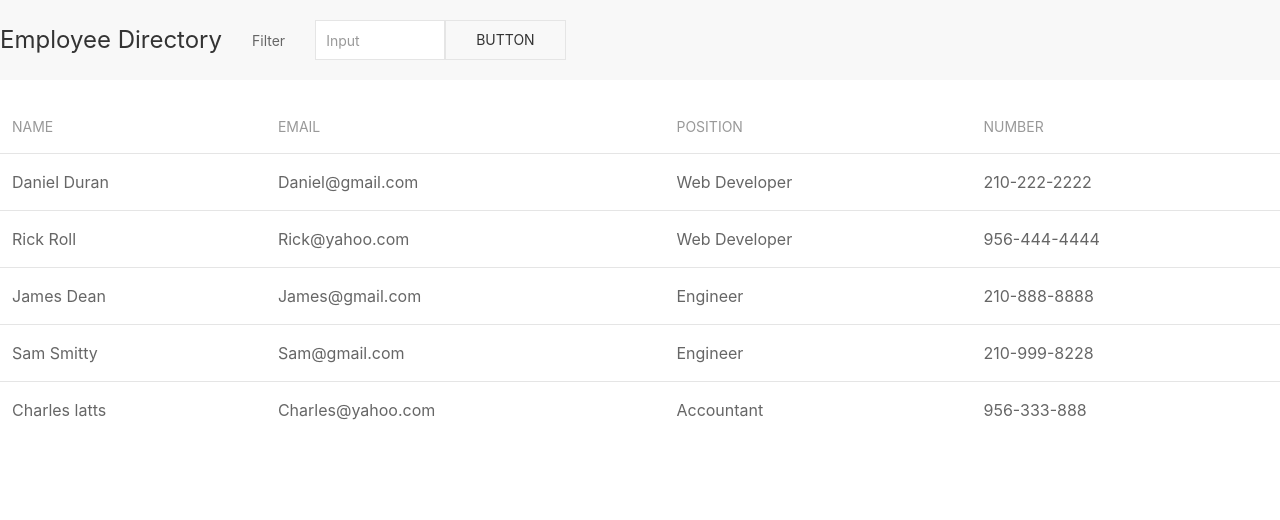
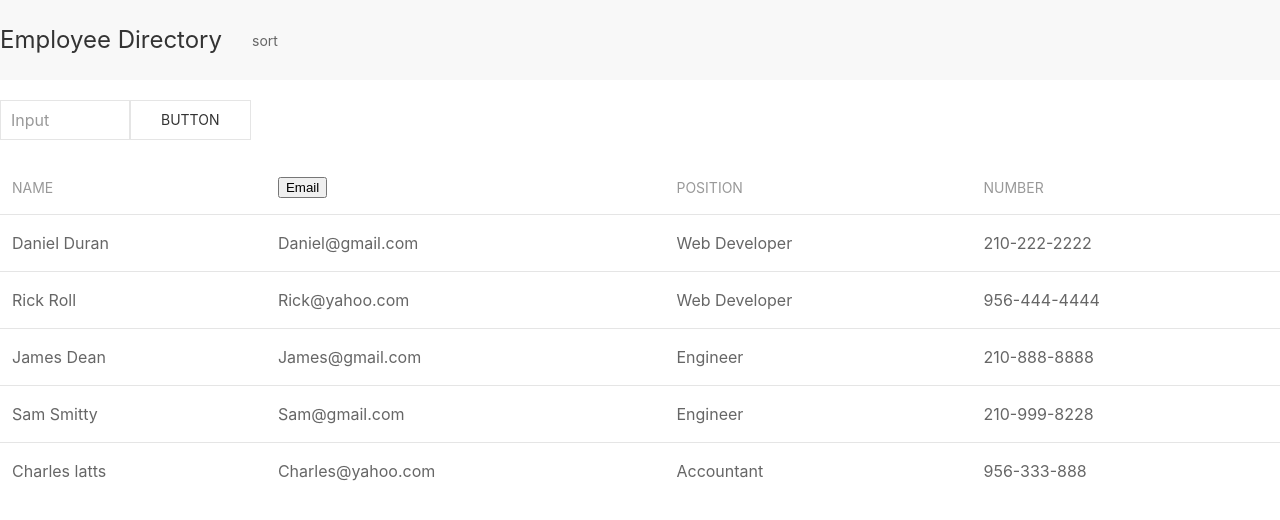
Before and after one commit to DanielD10/EmployeeDirectory, a React (Create React App) app: page / in a window 1280 px wide. Shown: the top 520 px of the page. Built offline with nearby package versions, Linux system fonts and the light colour scheme.

Commit message:
finished filter option

```diff
--- a/src/components/Header/index.js
+++ b/src/components/Header/index.js
@@ -11,14 +11,11 @@
 
 
         <div className="uk-navbar-item">
-            <div>Filter</div>
+            <div>sort</div>
         </div>
 
         <div className="uk-navbar-item">
-            <form>
-                <input className="uk-input uk-form-width-small" type="text" placeholder="Input"/>
-                <button className="uk-button uk-button-default">Button</button>
-            </form>
+
         </div>
 
     </div>
--- a/src/components/Table/index.js
+++ b/src/components/Table/index.js
@@ -1,4 +1,4 @@
-import React,{useState} from "react";
+import React, { useState, useRef } from "react";
 import "./style.css";
 import TableRow from "../TableRow";
 
@@ -36,15 +36,40 @@
     },
   ];
 
-  const [currentEmployees,setCurrentEmployees]= useState(employees);
-
+  const [currentEmployees, setCurrentEmployees] = useState(employees);
+  function sortEmail() {
+    const newEmployees = [...employees];
+    newEmployees.sort((a, b) => (a.email > b.email ? 1 : -1));
+    setCurrentEmployees(newEmployees);
+  }
+  const nameRef = useRef();
+  function filterName(e){
+      e.preventDefault();
+    const name = nameRef.current.value;
+    const newEmployees = employees.filter(function(item){
+        return item.name.includes(name)
+    })
+    setCurrentEmployees(newEmployees)
+  }
 
   return (
+    <div>
+      <form>
+        <input
+          className="uk-input uk-form-width-small"
+          type="text"
+          placeholder="Input"
+          ref={nameRef}
+        />
+        <button className="uk-button uk-button-default" onClick={filterName}>Button</button>
+      </form>
       <table className="uk-table uk-table-hover uk-table-divider">
         <thead>
           <tr>
             <th>Name</th>
-          <th>Email</th>
+            <th>
+              <button onClick={sortEmail}>Email</button>
+            </th>
             <th>Position</th>
             <th>Number</th>
           </tr>
@@ -63,6 +88,7 @@
           })}
         </tbody>
       </table>
+    </div>
   );
 }
 
```
Lines whose indentation alone changed are shown as unchanged.
